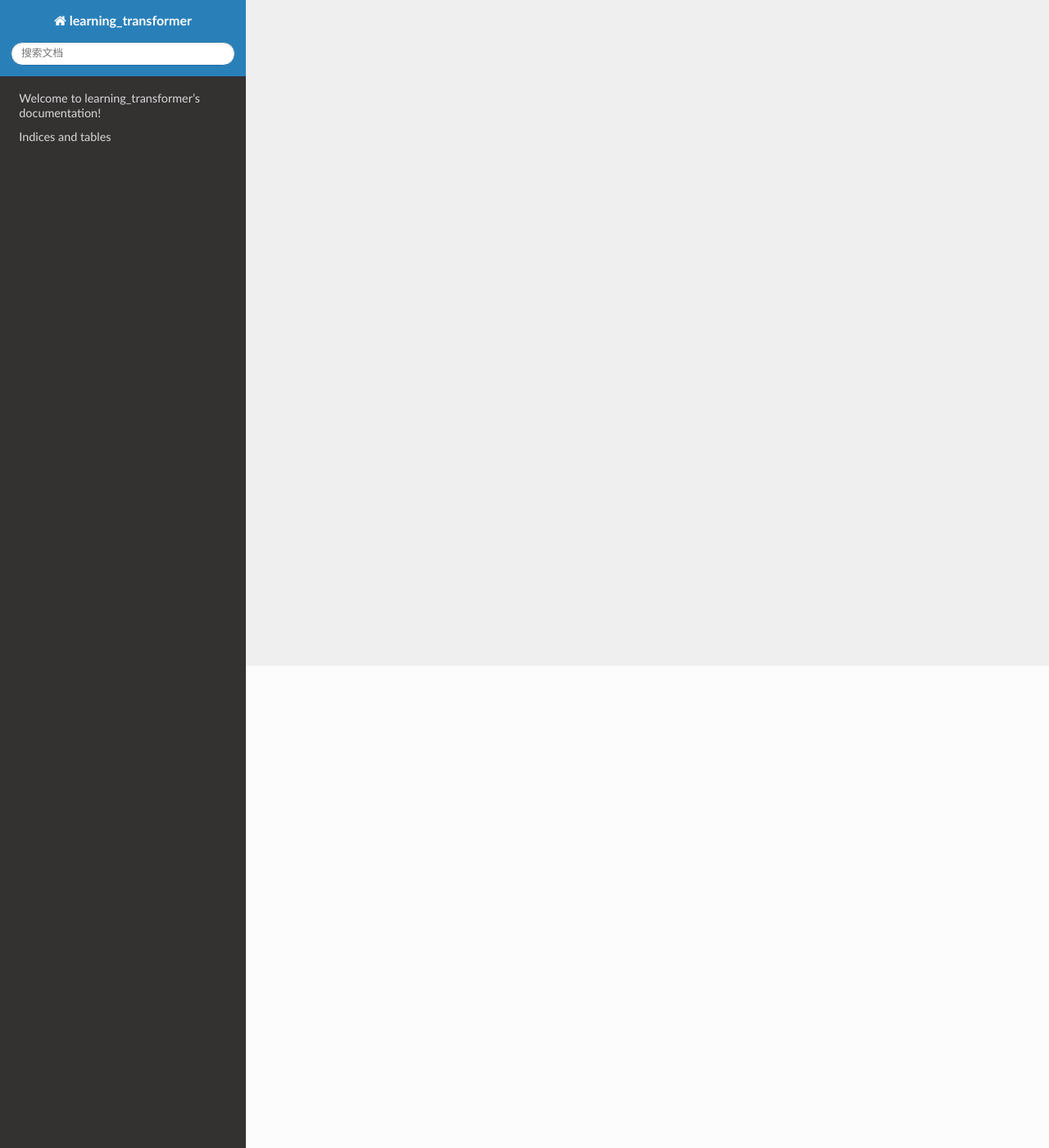
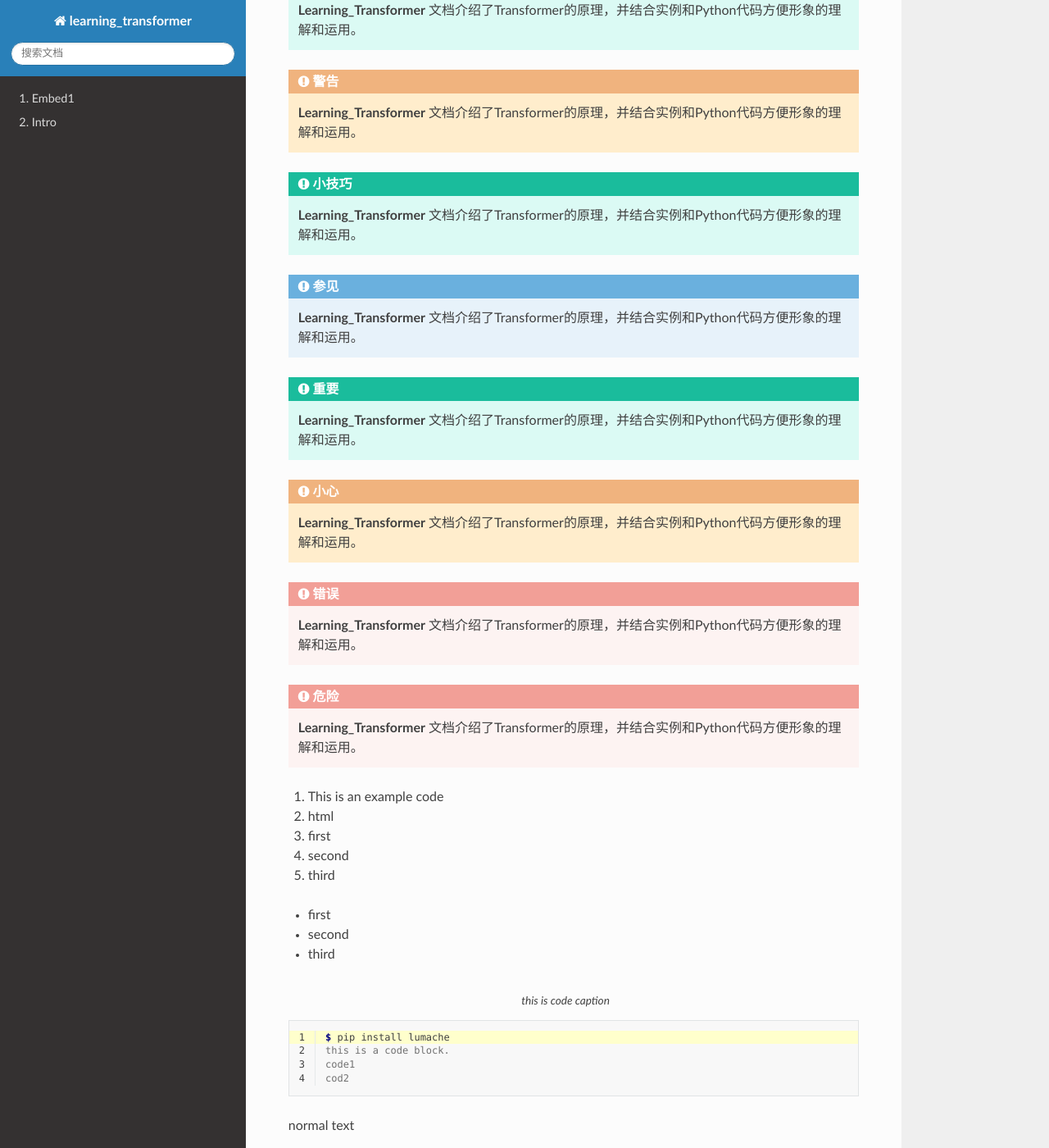
Before and after one commit to jmge/learning_transformer, a Sphinx documentation site: the page built from doc/source/index.rst, in a window 1280 px wide and 1400 px high, scrolled down 588 px. Shown: the whole window at 82% size. Built offline with Sphinx 7.4.7 and the Read the Docs theme 2.0.0, drawn with Linux system fonts in a browser that asks for light colours; some of the changed text lies outside the part shown.

Commit message:
minor update

```diff
--- a/doc/source/conf.py
+++ b/doc/source/conf.py
@@ -14,7 +14,9 @@
 # -- General configuration ---------------------------------------------------
 # https://www.sphinx-doc.org/en/master/usage/configuration.html#general-configuration
 
-extensions = []
+extensions = [
+#	'sphinx.ext.mathjax',
+	]
 
 templates_path = ['_templates']
 exclude_patterns = []
--- a/doc/source/index.rst
+++ b/doc/source/index.rst
@@ -6,9 +6,88 @@
 Welcome to learning_transformer's documentation!
 ================================================
 
+- **Author:** Xranger
+- **Mail:** xranger@qq.com
+- **Github:** https://www.github.com/jmge/leanring_transformer
+
+.. note::
+	**Learning_Transformer** 文档介绍了Transformer的原理，并结合实例和Python代码方便形象的理解和运用。
+
+.. attention::
+	**Learning_Transformer** 文档介绍了Transformer的原理，并结合实例和Python代码方便形象的理解和运用。
+
+.. hint::
+	**Learning_Transformer** 文档介绍了Transformer的原理，并结合实例和Python代码方便形象的理解和运用。
+
+.. warning::
+	**Learning_Transformer** 文档介绍了Transformer的原理，并结合实例和Python代码方便形象的理解和运用。
+
+.. tip::
+	**Learning_Transformer** 文档介绍了Transformer的原理，并结合实例和Python代码方便形象的理解和运用。
+
+.. seealso::
+	**Learning_Transformer** 文档介绍了Transformer的原理，并结合实例和Python代码方便形象的理解和运用。
+
+.. important::
+	**Learning_Transformer** 文档介绍了Transformer的原理，并结合实例和Python代码方便形象的理解和运用。
+
+.. caution::
+	**Learning_Transformer** 文档介绍了Transformer的原理，并结合实例和Python代码方便形象的理解和运用。
+
+.. error::
+	**Learning_Transformer** 文档介绍了Transformer的原理，并结合实例和Python代码方便形象的理解和运用。
+
+.. danger::
+	**Learning_Transformer** 文档介绍了Transformer的原理，并结合实例和Python代码方便形象的理解和运用。
+
+1. This is an example code
+2. html
+
+
+#. first
+#. second
+#. third
+
+
+* first
+* second
+* third
+
+.. code-block:: console
+	:caption: this is code caption
+	:linenos:
+	:emphasize-lines: 1
+
+	$ pip install lumache
+	this is a code block.
+	code1
+	cod2
+
+
+normal text
+
+.. sidebar::
+
+	This is a side bar.
+
+	The goal of this document is to give you a quick taste of what Sphinx is and how you might use it. When you’re done here, you can check out the installation guide followed by the intro to the default markup format used by Sphinx, reStructuredText.
+
+
+Sphinx is a documentation generator or a tool that translates a set of plain text source files into various output formats, automatically producing cross-references, indices, etc. That is, if you have a directory containing a bunch of reStructuredText or Markdown documents, Sphinx can generate a series of HTML files, a PDF file (via LaTeX), man pages and much more.
+
+Sphinx focuses on documentation, in particular handwritten documentation, however, Sphinx can also be used to generate blogs, homepages and even books. Much of Sphinx’s power comes from the richness of its default plain-text markup format, reStructuredText, along with its significant extensibility capabilities.
+
+
+.. _Contents:
+
 .. toctree::
-   :maxdepth: 2
-   :caption: Contents:
+   :maxdepth: 3
+   :numbered:
+
+   embed
+   intro
+
+
 
 
 
```
Also changed, not shown: doc/source/embed.rst (added, +19 -0 lines), doc/source/intro.rst (added, +19 -0 lines).
